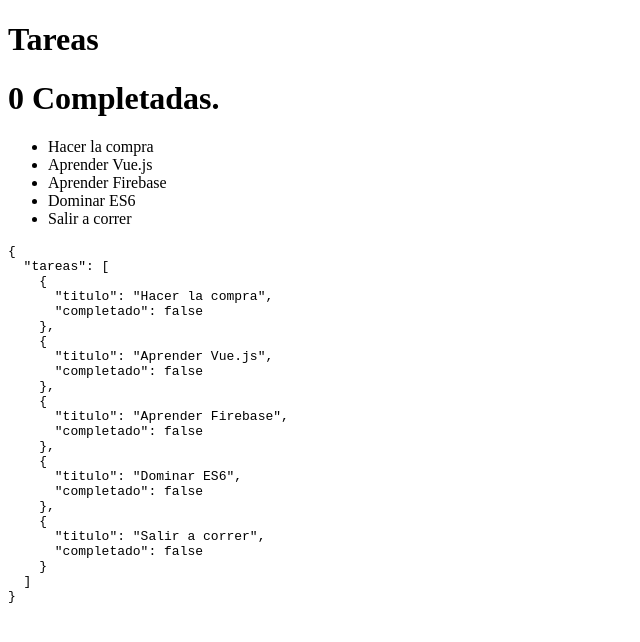
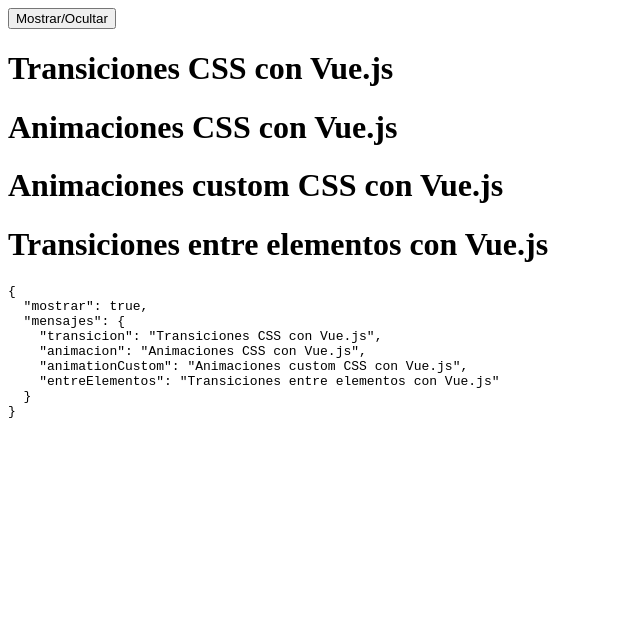
Before and after one commit to devq97/Curso-Vue-js, a plain HTML site: page index.html in a window 1280 px wide. Shown: the whole page, without its empty margins (0-640 px from the left). Drawn offline with nearby package versions, Linux system fonts and the light colour scheme.

Commit message:
Transiciones - Noveno video

```diff
--- a/app.js
+++ b/app.js
@@ -1,25 +1,13 @@
 new Vue({
   el: 'main',
   data: {
-    tareas: [
-      {titulo: 'Hacer la compra', completado: false},
-      {titulo: 'Aprender Vue.js', completado: false},
-      {titulo: 'Aprender Firebase', completado: false},
-      {titulo: 'Dominar ES6', completado: false},
-      {titulo: 'Salir a correr', completado: false},
-    ]
-  },
-
-  methods: {
-    completarTarea(tarea) {
-      tarea.completado = !tarea.completado;
+    mostrar: true,
+    mensajes: {
+      transicion: 'Transiciones CSS con Vue.js',
+      animacion: 'Animaciones CSS con Vue.js',
+      animationCustom: 'Animaciones custom CSS con Vue.js',
+      entreElementos: 'Transiciones entre elementos con Vue.js'
     }
   },
 
-  computed: {
-    tareasCompletadas() {
-      return this.tareas.filter((tarea) => tarea.completado);
-    }
-  }
-
 });
--- a/index.html
+++ b/index.html
@@ -1,32 +1,95 @@
 <!DOCTYPE html>
-<html lang="en" dir="ltr">
+<html lang="en" class="no-js">
   <head>
     <meta charset="utf-8">
     <title>Curso VUE</title>
     <meta name="description" content="">
     <meta name="viewport" content="width=device-width, initial-scale=1">
+    <link rel="stylesheet" href="https://cdnjs.cloudflare.com/ajax/libs/animate.css/3.7.0/animate.min.css">
     <style >
-      li {
-        cursor: pointer;
+      /* Transition */
+      .aparecer-enter {
+        opacity: 0;
       }
 
-      .completado {
-        text-decoration: line-through;
+      .aparecer-enter-active {
+        transition: opacity 1s;
       }
+
+      .aparecer-leave-to {
+        opacity: 0;
+      }
+
+      .aparecer-leave-active {
+        transition: opacity 1s;
+      }
+
+      /* Animation */
+      .bote-enter-active {
+        animation: bounce-in .5s;
+      }
+
+      .bote-leave-active {
+        animation: bounce-out .5s;
+      }
+
+      @keyframes bounce-in {
+        0% {
+          transform: scale(0);
+        }
+
+        50% {
+          transform: scale(1.5);
+        }
+
+        100% {
+          transform: scale(1);
+        }
+      }
+
+      @keyframes bounce-out {
+        0% {
+          transform: scale(1);
+        }
+
+        50% {
+          transform: scale(1.5);
+        }
+
+        100% {
+          transform: scale(0);
+        }
+      }
+
     </style>
   </head>
+
   <body>
     <main>
-      <h1>Tareas</h1>
-      <h1>{{ tareasCompletadas.length }} Completadas.</h1>
-      <ul>
-        <li
-          v-bind:class="{completado: tarea.completado}"
-          v-on:click="completarTarea(tarea)"
-          v-for="tarea in tareas">
-          {{ tarea.titulo }}
-        </li>
-      </ul>
+      <button @click="mostrar = !mostrar">Mostrar/Ocultar</button>
+      <!-- Transition -->
+      <transition name="aparecer" appear>
+        <h1 v-if="mostrar" v-text="mensajes.transicion"></h1>
+      </transition>
+
+      <!-- Animation -->
+      <transition name="bote">
+        <h1 v-if="mostrar" v-text="mensajes.animacion"></h1>
+      </transition>
+
+      <!-- Animate.css -->
+      <transition
+        name="animate.css"
+        enter-active-class="animated rotateInUpLeft"
+        leave-active-class="animated zoomOutUp">
+        <h1 v-if="mostrar" v-text="mensajes.animationCustom"></h1>
+      </transition>
+
+      <!-- transicion entre diferentes elementos -->
+      <transition name="aparecer" mode="out-in">
+        <h1 v-if="mostrar" v-text="mensajes.entreElementos" key="aparecer"></h1>
+        <h1 v-else key="ocultar">No hay mensaje</h1>
+      </transition>
 
       <pre>{{ $data }}</pre>
     </main>
```
